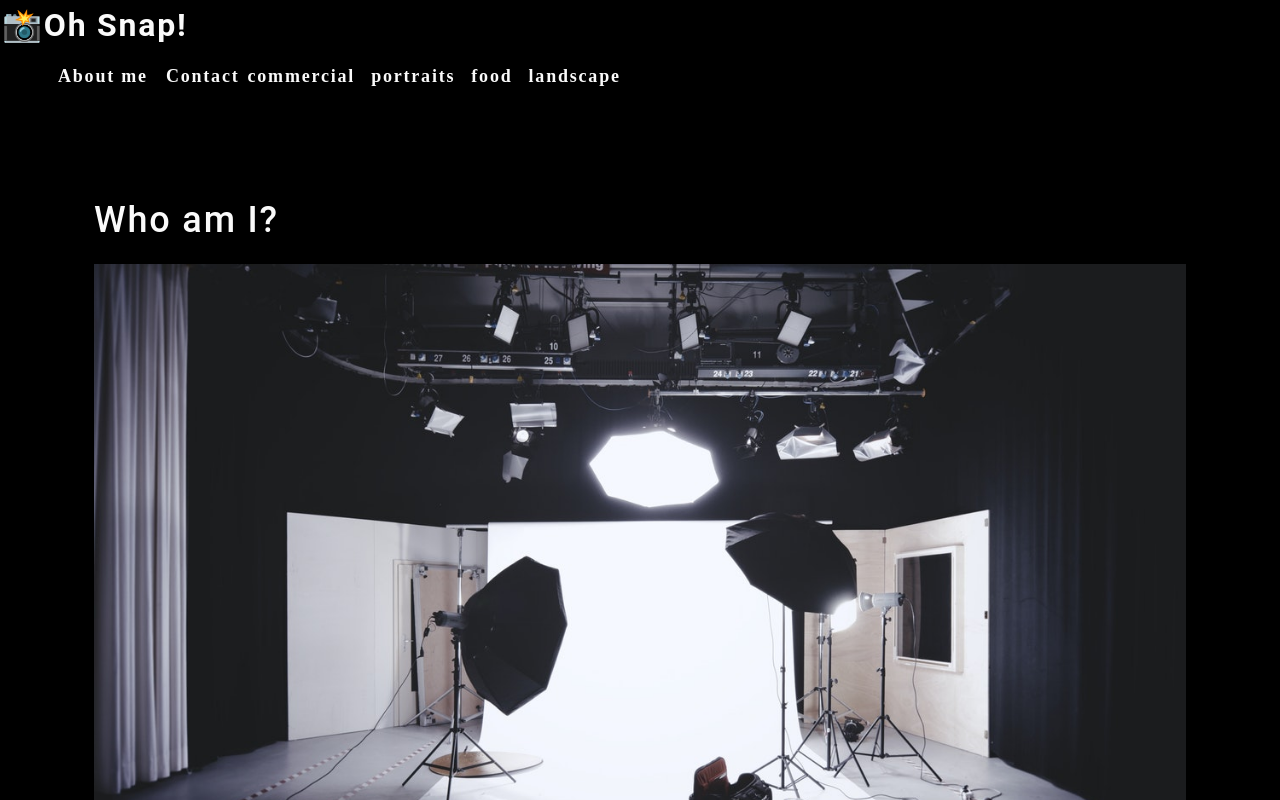
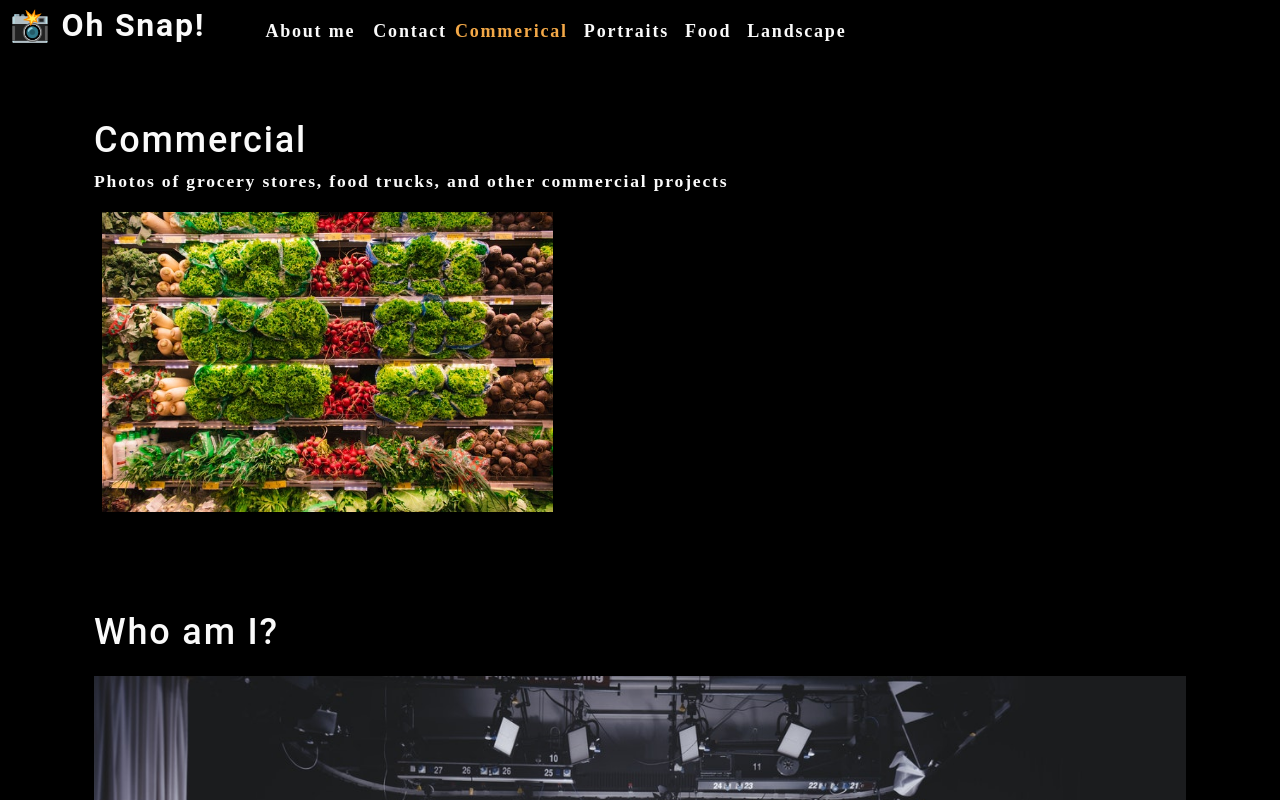
Before and after one commit to tgtiburon/photo-port, a React (Create React App) app: page / in a window 1280 px wide. Shown: the top 800 px of the page. Built offline with nearby package versions, Linux system fonts and the light colour scheme.

Commit message:
finished useEffect for states

```diff
--- a/src/App.js
+++ b/src/App.js
@@ -1,9 +1,24 @@
-
-import './App.css';
-import About from './components/About';
-import Nav from './components/Nav';
+import React, { useState } from "react";
+import About from "./components/About";
+import Nav from "./components/Nav";
+import Gallery from "./components/Gallery";
 
 function App() {
+  const [categories] = useState([
+    {
+      name: "commerical",
+      description:
+        "Photos of grocery stores, food trucks, and other commercial projects",
+    },
+    { name: "portraits", description: "Portraits of people in my life" },
+    { name: "food", description: "Delicious delicacies" },
+    {
+      name: "landscape",
+      description: "Fields, farmhouses, waterfalls, and the beauty of nature",
+    },
+  ]);
+
+  const [currentCategory, setCurrentCategory] = useState(categories[0]);
   // If we wrote it without JSX
   // Returns JSX   -> Javascript XML
   // React.createElement("div", {} [
@@ -15,10 +30,16 @@
   // <h1>Ginger</h1>
   // <p>bree: Brittany Spaniel</p>
   //</div>
+
   return (
     <div>
-      <Nav></Nav>
+      <Nav
+        categories={categories}
+        setCurrentCategory={setCurrentCategory}
+        currentCategory={currentCategory}
+      ></Nav>
       <main>
+        <Gallery></Gallery>
         <About></About>
       </main>
     </div>
--- /dev/null
+++ b/src/components/Gallery/index.js
@@ -0,0 +1,27 @@
+import React from "react";
+import { capitalizeFirstLetter } from "../../utils/helpers";
+import photo from "../../assets/small/commercial/0.jpg";
+
+function Gallery(props) {
+  const currentCategory = {
+    name: "commercial",
+    description:
+      "Photos of grocery stores, food trucks, and other commercial projects",
+  };
+
+  return (
+    <section>
+      <h1>{capitalizeFirstLetter(currentCategory.name)}</h1>
+      <p>{capitalizeFirstLetter(currentCategory.description)}</p>
+      <div>
+        <img
+          src={photo}
+          alt="Commercial Example"
+          className="img-thumbnail mx-1"
+        />
+      </div>
+    </section>
+  );
+}
+
+export default Gallery;
--- a/src/components/Nav/index.js
+++ b/src/components/Nav/index.js
@@ -1,65 +1,54 @@
-import React from 'react';
+import React, { useEffect } from "react";
+import { capitalizeFirstLetter } from "../../utils/helpers";
 
-function categorySelected(name) {
-    console.log(`${name} clicked.`)
-};
+function Nav(props) {
+  const { categories = [], setCurrentCategory, currentCategory } = props;
 
-function Nav() {
-    const categories = [
-        {
-            name: "commercial",
-            description:
-                "Photos of grocery stores, food trucks, and other commercial projects"
-        },
-        {
-            name: "portraits",
-            description: "Portraits of people in my life"
-        },
-        {
-            name: "food",
-            description: "Delicious delicacies"
-        },
-        {
-            name: "landscape",
-            description: "Fields, farmhouses, waterfalls, and the beauty of nature"
-        }
-    ];
-
+  useEffect(() => {
+    document.title = capitalizeFirstLetter(currentCategory.name);
+  }, [currentCategory]);
 
   return (
-        <header>
+    <header className="flex-row px-1">
       <h2>
-                <a data-testid="link" href='/'>
-                    <span role="img" aria-label='camera'>📸</span>Oh Snap!
+        <a data-testid="link" href="/">
+          <span role="img" aria-label="camera">
+            {" "}
+            📸
+          </span>{" "}
+          Oh Snap!
         </a>
       </h2>
       <nav>
-                <ul className='flex-row'>
-                    <li className='mx-2'>
-                        <a data-testid="about" href='#about'>
+        <ul className="flex-row">
+          <li className="mx-2">
+            <a data-testid="about" href="#about">
               About me
             </a>
           </li>
           <li>
             <span>Contact</span>
           </li>
-                    {categories.map((category)=> (
+          {categories.map((category) => (
             <li
-                            className='mx-1'
+              className={`mx-1 ${
+                currentCategory.name === category.name && "navActive"
+              }`}
               key={category.name}
             >
-                            <span onClick={() =>categorySelected(category.name)}>
-                                {category.name}
+              <span
+                onClick={() => {
+                  setCurrentCategory(category);
+                }}
+              >
+                {capitalizeFirstLetter(category.name)}
               </span>
             </li>
           ))}
         </ul>
       </nav>
-
     </header>
   );
 }
 
-
-
 export default Nav;
```
Lines whose indentation alone changed are shown as unchanged.
